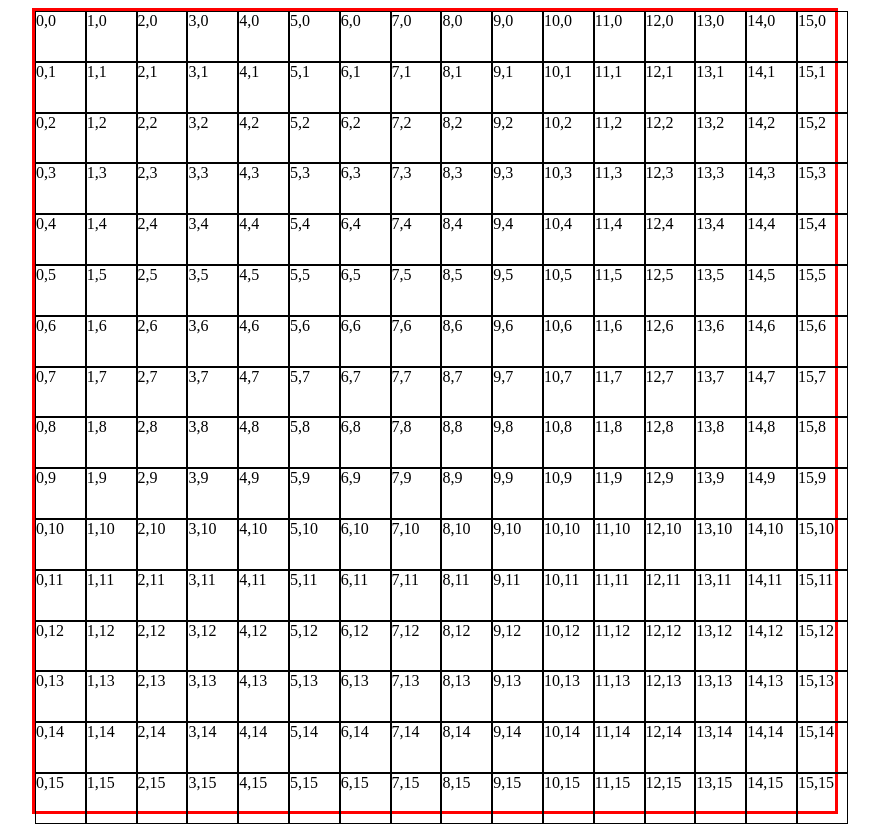
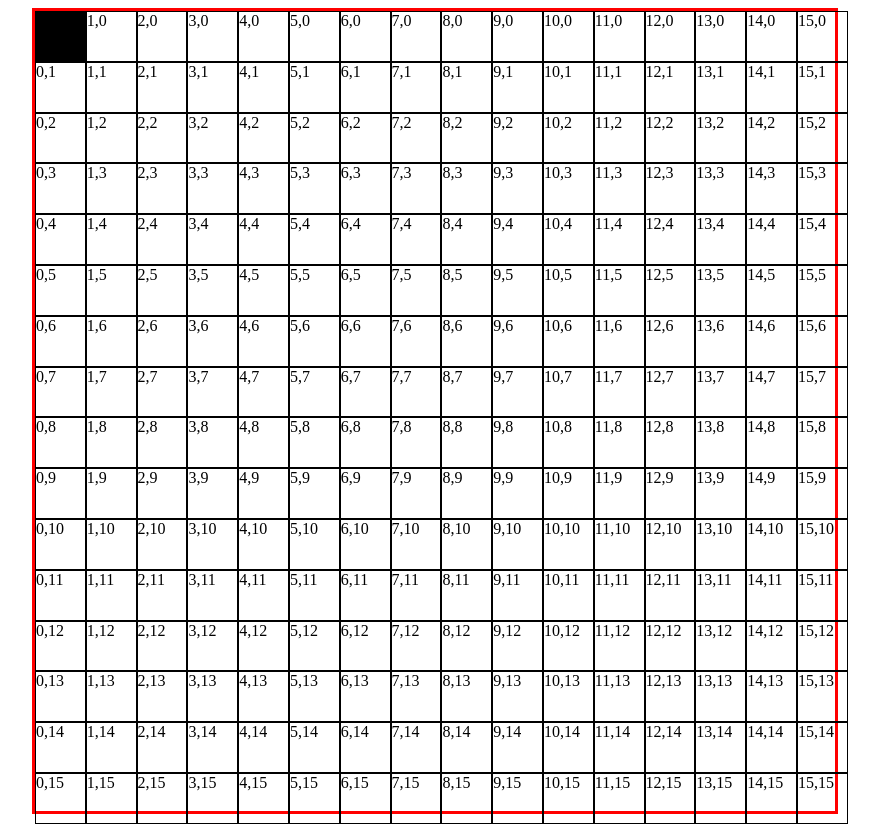
Before and after one commit to rfingerhut/odin-etch-a-sketch, a plain HTML site: page index.html in a window 1280 px wide. In both pictures the pointer is over the element 265 px from the left and 36 px from the top of the page. Shown: the whole page, without its empty margins (205-1084 px from the left). Drawn offline with Linux system fonts and the light colour scheme.

Commit message:
feat(hover): Add hover effect to gridboxes

```diff
--- a/styles.css
+++ b/styles.css
@@ -13,3 +13,7 @@
     width: 48.8px;
     height: 48.8px;
 }
+
+.gridBox:hover{
+    background-color: black;
+}
```
